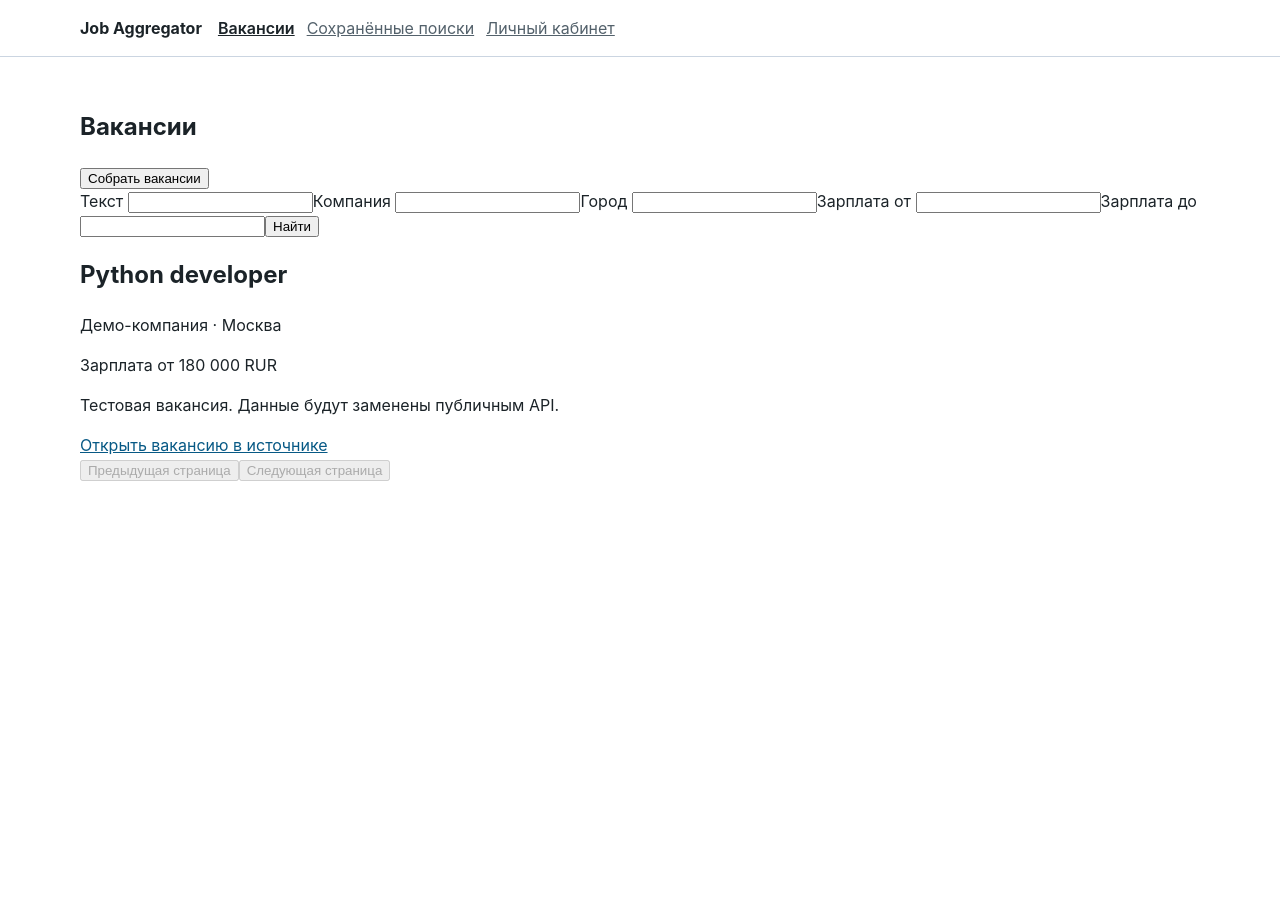
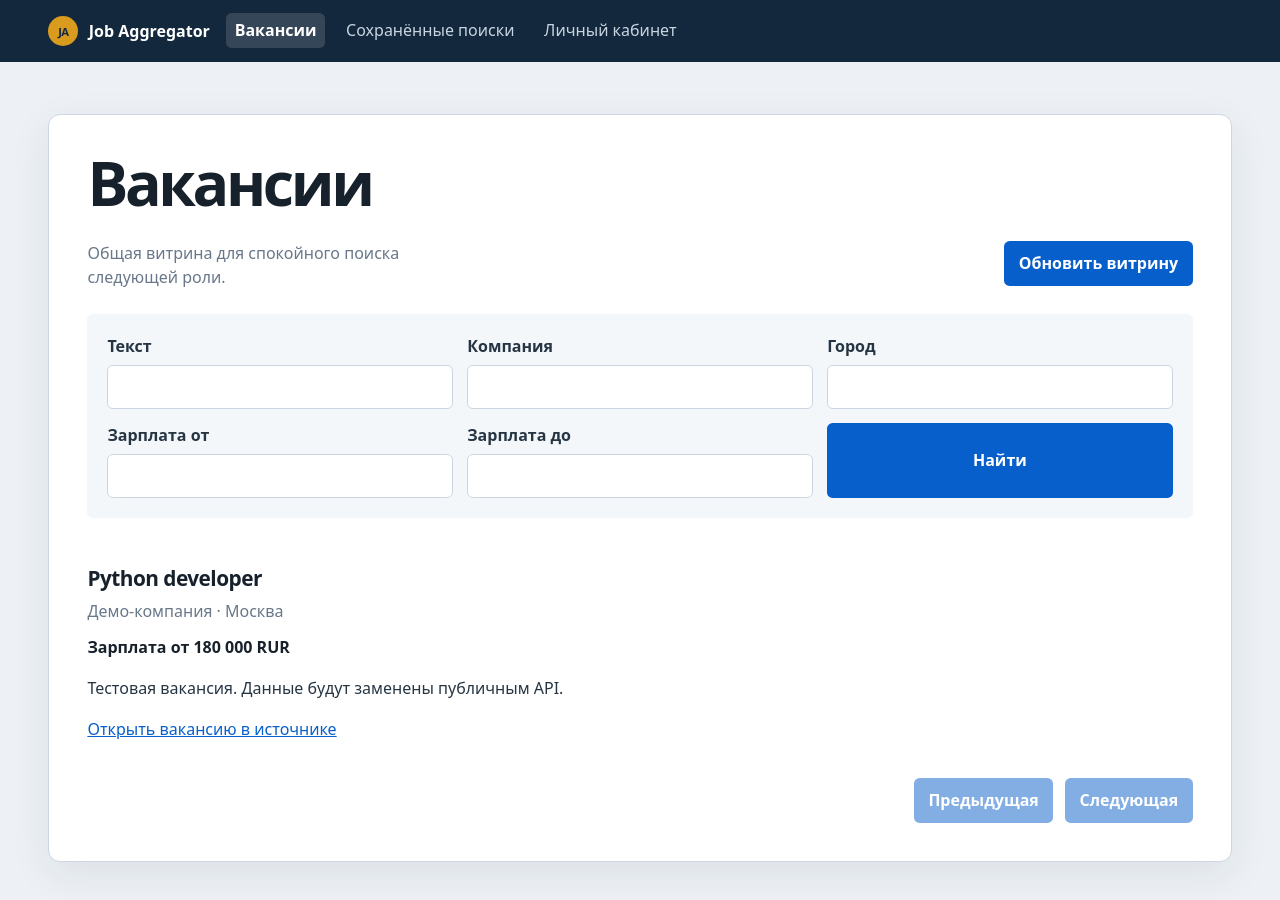
Before and after one commit to StormHuracan/job-aggregator, a Vue app in the folder frontend/: page /vacancies in a window 1280 px wide. Shown: the top 900 px of the page. Before the commit the page ends 800 px from the top, so only its background shows below. Built offline with nearby package versions, Linux system fonts and the light colour scheme; no server answers.

Commit message:
(feat): Обновлен визуальный стиль frontend

```diff
--- a/frontend/src/components/AppNavigation.vue
+++ b/frontend/src/components/AppNavigation.vue
@@ -1,7 +1,7 @@
 <template>
   <header class="header">
     <nav aria-label="Основная навигация" class="navigation">
-      <RouterLink class="brand" to="/vacancies">Job Aggregator</RouterLink>
+      <RouterLink class="brand" to="/vacancies"><span class="brand-mark">JA</span><span>Job Aggregator</span></RouterLink>
       <ul class="links">
         <li><RouterLink to="/vacancies">Вакансии</RouterLink></li>
         <li><RouterLink to="/saved-searches">Сохранённые поиски</RouterLink></li>
@@ -13,7 +13,8 @@
 
 <style scoped>
 .header {
-  border-bottom: 1px solid var(--color-border);
+  background: var(--color-navy);
+  color: #fff;
 }
 
 .navigation {
@@ -22,12 +23,15 @@
   flex-wrap: wrap;
   gap: var(--space-4);
   margin: 0 auto;
-  max-width: 72rem;
+  max-width: 76rem;
   padding: var(--space-4);
 }
 
 .brand {
-  color: var(--color-text);
+  align-items: center;
+  color: #fff;
+  display: inline-flex;
+  gap: 0.65rem;
   font-weight: 700;
   text-decoration: none;
 }
@@ -43,11 +47,16 @@
 }
 
 .links a {
-  color: var(--color-muted);
+  border-radius: var(--radius-sm);
+  color: #c7d5e2;
+  padding: 0.4rem 0.55rem;
+  text-decoration: none;
 }
 
 .links a.router-link-active {
-  color: var(--color-text);
+  background: rgb(255 255 255 / 14%);
+  color: #fff;
   font-weight: 600;
 }
+.brand-mark { align-items: center; background: var(--color-amber); border-radius: 50%; color: var(--color-navy); display: inline-flex; font-size: 0.7rem; font-weight: 800; height: 1.9rem; justify-content: center; letter-spacing: -0.06em; width: 1.9rem; }
 </style>
--- a/frontend/src/components/VacancyCard.vue
+++ b/frontend/src/components/VacancyCard.vue
@@ -1,9 +1,9 @@
 <template>
   <article class="card">
     <h2>{{ vacancy.title }}</h2>
-    <p>{{ vacancy.company_name ?? "Компания не указана" }} · {{ vacancy.area_name ?? "Город не указан" }}</p>
-    <p>{{ salary }}</p>
-    <p v-if="vacancy.description">{{ vacancy.description }}</p>
+    <p class="meta">{{ vacancy.company_name ?? "Компания не указана" }} · {{ vacancy.area_name ?? "Город не указан" }}</p>
+    <p class="salary">{{ salary }}</p>
+    <p v-if="vacancy.description" class="description">{{ vacancy.description }}</p>
     <a :href="vacancy.source_url" rel="noopener noreferrer" target="_blank">Открыть вакансию в источнике</a>
   </article>
 </template>
@@ -18,3 +18,11 @@ const salary = computed(() => {
   return amount === null ? "Зарплата не указана" : `Зарплата от ${amount.toLocaleString("ru-RU")} ${props.vacancy.salary_currency ?? ""}`.trim();
 });
 </script>
+<style scoped>
+.card { border-top: 1px solid var(--color-border); padding: 1.25rem 0; }
+.card:first-of-type { border-top: 0; }
+.card h2 { font-size: 1.3rem; margin: 0 0 0.3rem; }
+.meta { color: var(--color-muted); margin: 0; }
+.salary { color: var(--color-ink); font-weight: 750; margin: 0.7rem 0; }
+.description { max-width: 65ch; }
+</style>
--- a/frontend/src/styles/global.css
+++ b/frontend/src/styles/global.css
@@ -7,14 +7,33 @@
 body {
   background: var(--color-background);
   color: var(--color-text);
-  font-family: Inter, system-ui, sans-serif;
-  line-height: 1.5;
+  font-family: ui-rounded, "Avenir Next", Avenir, system-ui, sans-serif;
+  line-height: 1.55;
   margin: 0;
 }
 
 a {
   color: var(--color-link);
 }
+
+button,
+input {
+  font: inherit;
+}
+
+button {
+  background: var(--color-link);
+  border: 0;
+  border-radius: var(--radius-sm);
+  color: #fff;
+  cursor: pointer;
+  font-weight: 650;
+  padding: 0.65rem 0.9rem;
+}
+
+button:hover:not(:disabled) { background: var(--color-link-hover); }
+button:disabled { cursor: not-allowed; opacity: 0.5; }
+input { border: 1px solid var(--color-border); border-radius: var(--radius-sm); padding: 0.55rem 0.65rem; }
 
 a:focus-visible,
 button:focus-visible,
@@ -25,6 +44,12 @@ input:focus-visible {
 
 .app-content {
   margin: 0 auto;
-  max-width: 72rem;
-  padding: var(--space-8) var(--space-4);
+  max-width: 76rem;
+  padding: clamp(1.5rem, 4vw, 3.5rem) var(--space-4);
 }
+
+.app-content > section { background: var(--color-surface); border: 1px solid var(--color-border); border-radius: var(--radius-md); box-shadow: var(--shadow-panel); padding: clamp(1.25rem, 3vw, 2.5rem); }
+h1 { color: var(--color-ink); font-size: clamp(2rem, 5vw, 3.8rem); letter-spacing: -0.055em; line-height: 0.98; margin: 0 0 1.75rem; }
+h2 { color: var(--color-ink); letter-spacing: -0.025em; }
+label { color: var(--color-text); font-weight: 650; }
+@media (max-width: 40rem) { .app-content { padding-inline: 0.75rem; } }
--- a/frontend/src/styles/tokens.css
+++ b/frontend/src/styles/tokens.css
@@ -1,10 +1,14 @@
 :root {
-  --color-background: #ffffff;
-  --color-surface: #f5f7f8;
-  --color-text: #1b2328;
-  --color-muted: #53616b;
-  --color-link: #075985;
-  --color-border: #cbd5e1;
+  --color-background: #edf1f5;
+  --color-surface: #ffffff;
+  --color-ink: #17212b;
+  --color-text: #263544;
+  --color-muted: #687789;
+  --color-link: #075fcb;
+  --color-link-hover: #044fa9;
+  --color-border: #cbd6e2;
+  --color-navy: #14283d;
+  --color-amber: #d89b1d;
   --color-danger: #b91c1c;
   --space-1: 0.25rem;
   --space-2: 0.5rem;
@@ -12,4 +16,7 @@
   --space-4: 1rem;
   --space-6: 1.5rem;
   --space-8: 2rem;
+  --radius-sm: 0.35rem;
+  --radius-md: 0.75rem;
+  --shadow-panel: 0 0.75rem 2.5rem rgb(23 33 43 / 8%);
 }
--- a/frontend/src/views/AccountView.vue
+++ b/frontend/src/views/AccountView.vue
@@ -4,9 +4,7 @@
     <AsyncState :error="error" :loading="loading">
       <template #default>
         <template v-if="user">
-          <p>Пользователь: {{ user.display_name }}</p>
-          <p>HH.ru: {{ user.hh_connected ? "подключён" : "не подключён" }}</p>
-          <p>Новых совпадений: {{ user.new_matches_count }}</p>
+          <div class="account-summary"><p><span>Пользователь</span>{{ user.display_name }}</p><p><span>HH.ru</span>{{ user.hh_connected ? "подключён" : "не подключён" }}</p><p><span>Новых совпадений</span>{{ user.new_matches_count }}</p></div>
 
           <form @submit.prevent="save">
             <label>
@@ -79,3 +77,10 @@ async function signOut(): Promise<void> {
 
 onMounted(load);
 </script>
+<style scoped>
+.account-summary { display: grid; gap: 1px; grid-template-columns: repeat(3, 1fr); margin: 0 0 2rem; overflow: hidden; border: 1px solid var(--color-border); border-radius: var(--radius-sm); }
+.account-summary p { background: #f4f7fa; font-size: 1.2rem; font-weight: 700; margin: 0; padding: 1rem; }
+.account-summary span { color: var(--color-muted); display: block; font-size: 0.75rem; font-weight: 650; margin-bottom: 0.35rem; }
+form { display: grid; gap: 1rem; max-width: 35rem; } label { display: grid; gap: 0.35rem; } button + button { margin-left: 0.75rem; }
+@media (max-width: 42rem) { .account-summary { grid-template-columns: 1fr; } }
+</style>
--- a/frontend/src/views/SavedSearchesView.vue
+++ b/frontend/src/views/SavedSearchesView.vue
@@ -1,5 +1,5 @@
 <template>
-  <section>
+  <section class="saved-searches">
     <h1>Сохранённые поиски</h1>
     <SavedSearchForm @create="created" />
     <SavedSearchList :searches="searches" @toggle="toggled" />
@@ -15,3 +15,4 @@ const { createSearch, searches, setEnabled } = useSavedSearches();
 function created(search: SavedSearchCreate): void { createSearch(search); }
 function toggled(id: number, enabled: boolean): void { setEnabled(id, enabled); }
 </script>
+<style scoped>.saved-searches :deep(form) { background: #f4f7fa; border-radius: var(--radius-sm); display: grid; gap: 1rem; margin-bottom: 1.5rem; padding: 1.25rem; }</style>
--- a/frontend/src/views/VacanciesView.vue
+++ b/frontend/src/views/VacanciesView.vue
@@ -1,9 +1,9 @@
 <template>
   <section>
     <h1>Вакансии</h1>
-    <button :disabled="collectionRunning" type="button" @click="runCollection">{{ collectionRunning ? "Сбор выполняется…" : "Собрать вакансии" }}</button>
+    <div class="page-intro"><p>Общая витрина для спокойного поиска следующей роли.</p><button :disabled="collectionRunning" type="button" @click="runCollection">{{ collectionRunning ? "Сбор выполняется…" : "Обновить витрину" }}</button></div>
     <p v-if="collectionMessage" role="status">{{ collectionMessage }}</p>
-    <form @submit.prevent="applyFilters">
+    <form class="filters" @submit.prevent="applyFilters">
       <label>Текст <input v-model="text" /></label>
       <label>Компания <input v-model="company" /></label>
       <label>Город <input v-model="area" /></label>
@@ -13,8 +13,7 @@
     </form>
     <VacancyCard v-for="vacancy in filteredVacancies" :key="vacancy.id" :vacancy="vacancy" />
     <p v-if="filteredVacancies.length === 0">Вакансии не найдены.</p>
-    <button :disabled="offset === 0" type="button" @click="changePage(-1)">Предыдущая страница</button>
-    <button :disabled="filteredVacancies.length < limit" type="button" @click="changePage(1)">Следующая страница</button>
+    <nav aria-label="Пагинация" class="pagination"><button :disabled="offset === 0" type="button" @click="changePage(-1)">Предыдущая</button><button :disabled="filteredVacancies.length < limit" type="button" @click="changePage(1)">Следующая</button></nav>
   </section>
 </template>
 
@@ -58,3 +57,11 @@ async function runCollection(): Promise<void> {
   collectionMessage.value = "Сбор вакансий завершён. Данные будут обновлены после подключения API.";
 }
 </script>
+<style scoped>
+.page-intro { align-items: start; display: flex; gap: 1rem; justify-content: space-between; margin-bottom: 1.5rem; }
+.page-intro p { color: var(--color-muted); margin: 0; max-width: 38ch; }
+.filters { display: grid; gap: 0.9rem; grid-template-columns: repeat(3, minmax(0, 1fr)); margin: 1.5rem 0; padding: 1.25rem; background: #f4f7fa; border-radius: var(--radius-sm); }
+.filters label { display: grid; gap: 0.35rem; }
+.pagination { display: flex; gap: 0.75rem; justify-content: flex-end; margin-top: 1rem; }
+@media (max-width: 42rem) { .page-intro { flex-direction: column; } .filters { grid-template-columns: 1fr; } }
+</style>
```
Also changed, not shown: 1 other file (tests, documents, lock files or other folders).
